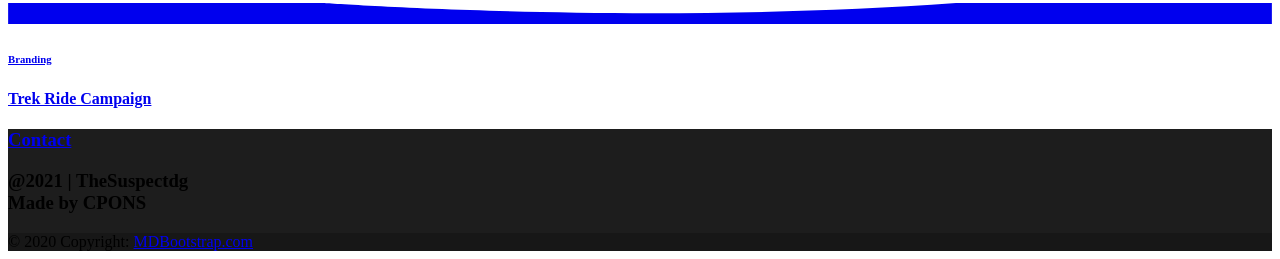
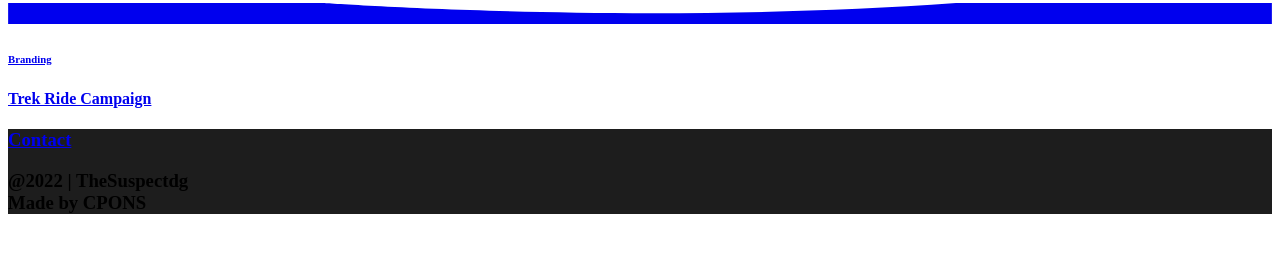
Before and after one commit to BordenaveT/projetsymfony, a Symfony app: template templates/portfolio/index.html.twig in a window 1280 px wide. Shown: the part 3814-4073 px from the top of the page. After the commit the page ends 4028 px from the top, so only its background shows below. Run offline with Twig, Linux system fonts and the light colour scheme; the template is opened without the code that fills it, so the values that code supplies are empty; some libraries are stand-ins or nearby versions.

Commit message:
10/02/2022

```diff
--- a/templates/base/footer.html.twig
+++ b/templates/base/footer.html.twig
@@ -1,4 +1,4 @@
-<footer class="text-center text-white" style="background-color: #1D1D1D;">
+<footer class="text-white" style="background-color: #1D1D1D;">
   <!-- Grid container -->
   <div class="container pt-4">
     <!-- Section: Social media -->
@@ -32,14 +32,8 @@
       ></a>
 
     </section>
-    <h3>@2021 | TheSuspectdg </br> Made by CPONS</h3>
+    <h3>@2022 | TheSuspectdg </br> Made by CPONS</h3>
     <!-- Section: Social media -->
   </div>
   <!-- Grid container -->
-  <!-- Copyright -->
-  <div class="text-center text-dark p-3" style="background-color: rgba(0, 0, 0, 0.2);">
-    © 2020 Copyright:
-    <a class="text-dark" href="https://mdbootstrap.com/">MDBootstrap.com</a>
-  </div>
-  <!-- Copyright -->
 </footer>
--- a/templates/portfolio/index.html.twig
+++ b/templates/portfolio/index.html.twig
@@ -13,7 +13,7 @@
 
 					<!-- Headin -->
 					<h1 class="display-2 fw-bold text-white">
-						Our Work.
+						Portfolio
 					</h1>
 
 					<!-- Text -->
```
